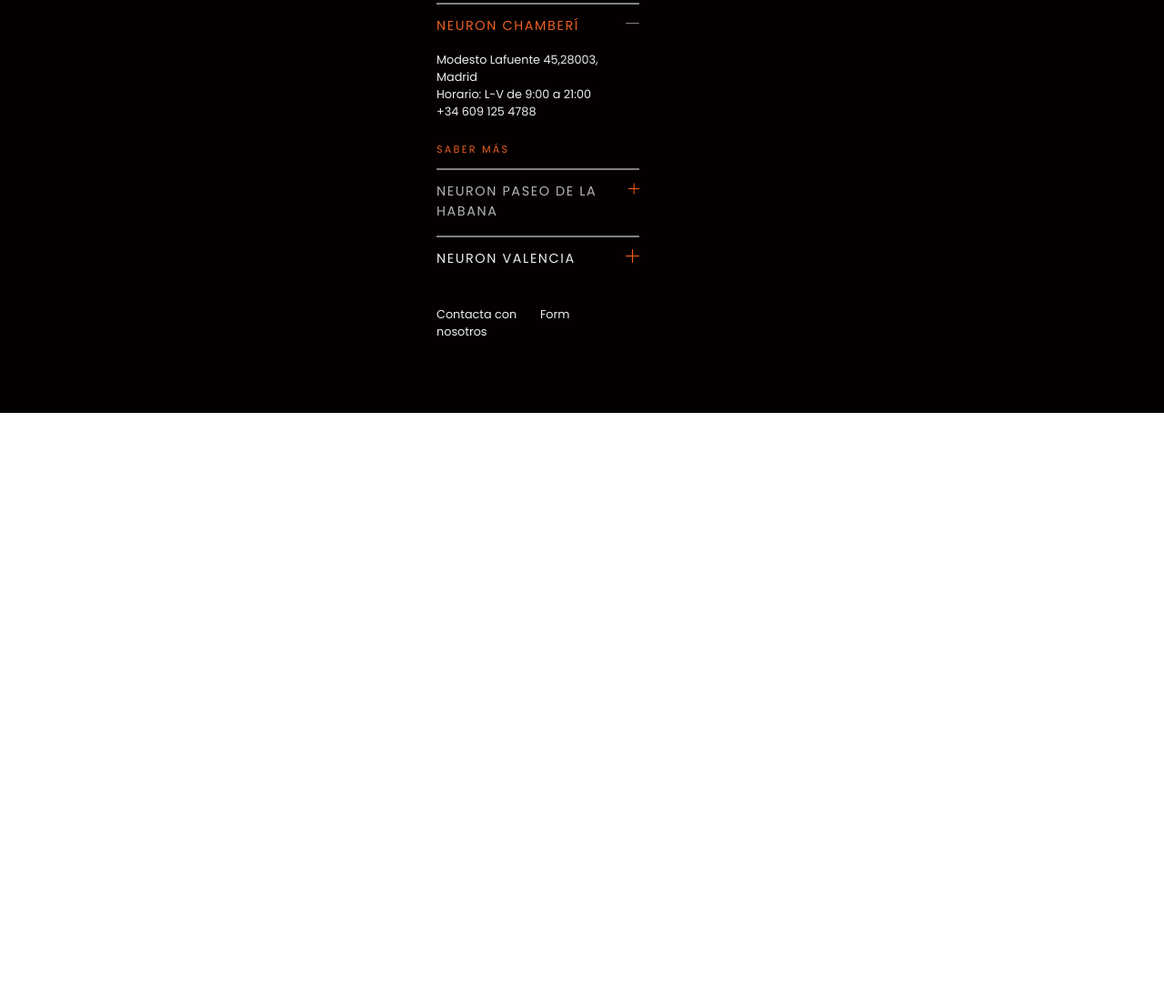
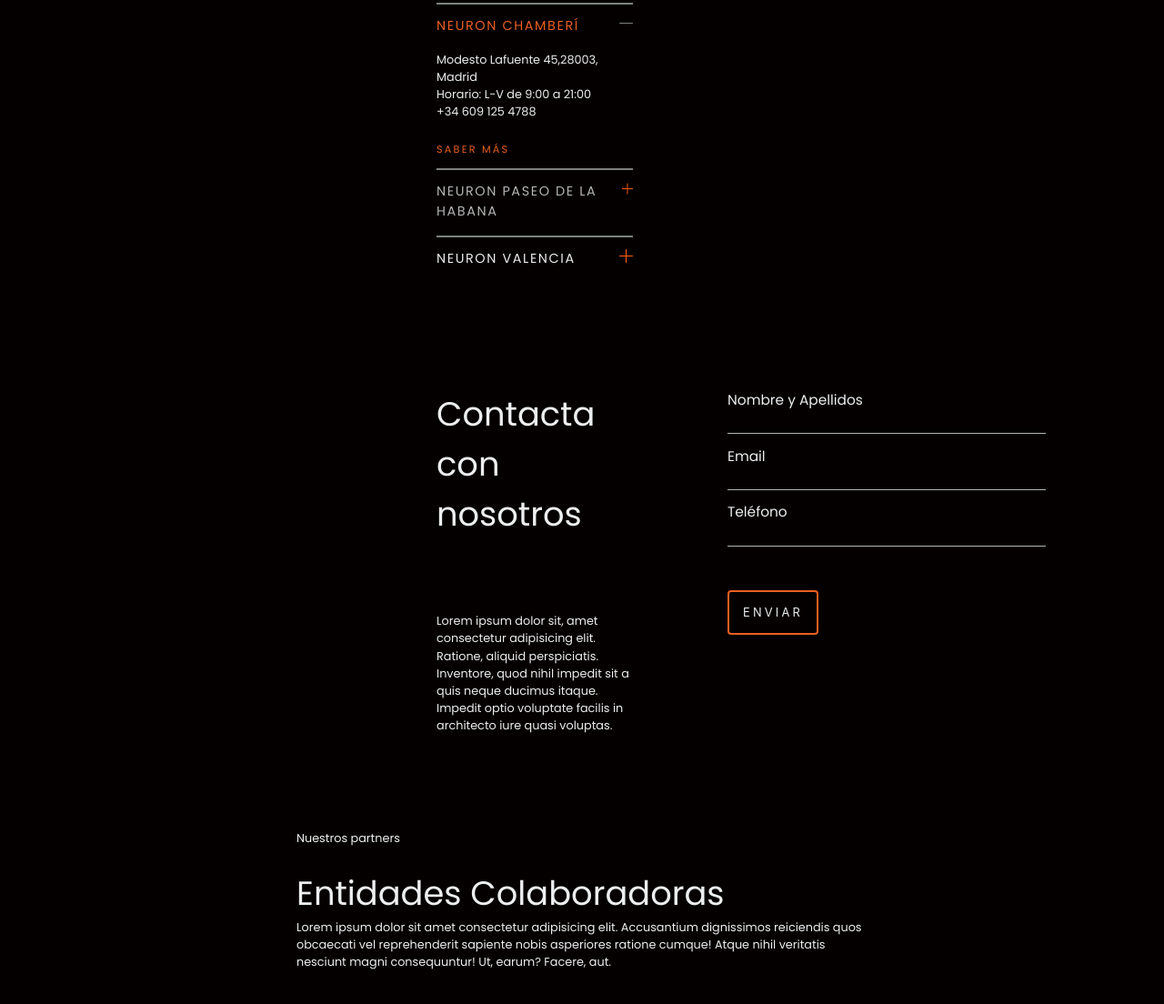
Before and after one commit to xhandram/newneuron, a website: page index.html in a window 1280 px wide. Shown: the part 8103-9207 px from the top of the page at 91% size. Before the commit the page ends 8573 px from the top, so only its background shows below. Drawn offline with Linux system fonts and the light colour scheme.

Commit message:
CONTACT END

```diff
--- a/css/sass/components/_buttons.scss
+++ b/css/sass/components/_buttons.scss
@@ -1,4 +1,7 @@
 //This file you will create your style for buttons inside of the project
+.btn {
+    cursor: pointer;
+}
 .line-btn{
     padding: 15px;
     background: none;
--- /dev/null
+++ b/css/sass/components/_form.scss
@@ -0,0 +1,11 @@
+.label {
+    color: $text-white;
+    font-weight: 300;
+    font-size: 1.2em;
+}
+input {
+    border: 0;
+    background-color: transparent;
+    border-bottom: 1px solid $grey-light;
+    min-width: 350px;
+}
--- a/css/sass/main.scss
+++ b/css/sass/main.scss
@@ -11,4 +11,5 @@
 @import "components/buttons";
 @import "components/service";
 @import "components/glider";
+@import "components/form";
 @import "pages/home";
--- a/css/sass/pages/_home.scss
+++ b/css/sass/pages/_home.scss
@@ -178,6 +178,7 @@
   padding-top: 8rem;
 
   .contact {
+    width: 100%;
     h2 {
       margin-bottom: 5rem;
     }
@@ -236,8 +237,13 @@
       fill: grey;
     }
   }
-  .contact__info {
+  .contact__info, .contact__text {
     max-width: 30%;
     margin-right:10%;
+
   }
+  #form-subsection {
+    margin-top: 5rem;
+  }
+
 }
--- a/index.html
+++ b/index.html
@@ -31,7 +31,7 @@
 
     <div class="video-container">
         <section id="hero-section" class="row">
-            <h1>Juntos hasta el máximo potencial de <span class="destacar">tu recuperación</span></h1>
+            <h1>Juntos hasta el <br> máximo potencial de <br> <span class="destacar">tu recuperación</span></h1>
             <p> Lorem ipsum dolor sit amet consectetur adipisicing elit. Quo ad ducimus, explicabo veniam pariatur modi rem culpa et fuga asperiores deleniti in reprehenderit praesentium minima dicta magnam distinctio velit qui.</p>
             <p class="decorative-line-1 uppercase"> Scroll para explorar</p>
         </section>
@@ -44,7 +44,7 @@
         <div class="card-black">
             <h2>Bienvenidos a un nuevo concepto de rehabilitación</h2>
             <p>Lorem ipsum dolor sit amet consectetur adipisicing elit. Tempore, cupiditate nesciunt harum minima aut quas ad ipsum doloribus voluptas necessitatibus tempora nihil fugit dignissimos asperiores repellat illo aspernatur! Dolores, modi.</p>
-            <button class="line-btn">Nuestro método</button>
+            <button class="btn line-btn">Nuestro método</button>
         </div>
         </section>
         <!-- SERVICES SECTION-->
@@ -104,7 +104,7 @@
         <div id="lgv">
             <h3>Neurología</h3>
             <p>Lorem ipsum dolor, sit amet consectetur adipisicing elit. Magni eos iusto quae beatae vitae aliquam incidunt nesciunt. </p>
-            <button class="solid-btn ">Saber más</button>
+            <button class="btn solid-btn ">Saber más</button>
         </div>
         <div id="m1"></div>
         <div id="m2"></div>
@@ -122,7 +122,7 @@
                     <h2>La tecnología <br/>y la <span class="destacar">robótica</span> más avanzada <br/>para tu recuperación</h2>
                     <h3 id="robot-name">Omego Plus</h3>
                     <p id="robot-desc">Lorem ipsum dolor sit, amet consectetur adipisicing elit. Accusantium tempora, perferendis quas officia, earum maiores rem temporibus a ducimus consequuntur, deserunt dolore necessitatibus voluptas repellendus neque commodi error quo. Voluptate.</p>
-                    <button class="line-btn">Saber más</button>
+                    <button class="btn line-btn">Saber más</button>
                 </div>
                 <div class="glider__robot">
                     <div class="glider__robot__title decorative-line-3">Omego Plus</div>
@@ -182,11 +182,11 @@
                 <a href="#">Leer más</a>
             </div>
             </div>
-            <button class="line-btn mt-8 is-vcentered destacar">Más historias</button>
+            <button class=" btn line-btn mt-8 is-vcentered destacar">Más historias</button>
 
     </section>
     <!--CONTACT SECTION-->
-    <section id="contact-section" class="row ">
+    <section id="contact-section" >
         <div class="contact columns">
             <div class="contact__info column">
                 <h2>Nuestros  <span class="destacar">centros</span> <br/>de rehabilitación</h2>
@@ -234,13 +234,42 @@
             </div>
         </div>
 
-        <div class="contact columns">
-            <div class="column">Contacta con nosotros</div>
-            <div class="column">Form</div>
+        <div id="form-subsection" class="contact columns">
+            <div class="column contact__text">
+                <h2>Contacta <br>con nosotros</h2>
+                <p>Lorem ipsum dolor sit, amet consectetur adipisicing elit. Ratione, aliquid perspiciatis. Inventore, quod nihil impedit sit a quis neque ducimus itaque. Impedit optio voluptate facilis in architecto iure quasi voluptas.</p>
+            </div>
+            <div class="column">
+                <form action="">
+                    <div class="field">
+                        <label for="nombre" class="label">Nombre y Apellidos</label>
+                        <input id="nombre" type="text">
+                    </div>
+                    <div class="field">
+                        <label for="nombre" class="label">Email</label>
+                        <input id="nombre" type="phone">
+                    </div>
+                    <div class="field">
+                        <label for="nombre" class="label">Teléfono</label>
+                        <input id="nombre" type="text">
+                    </div>
+                    <button type="submit" class="btn line-btn mt-6">Enviar</button>
+                </form>
+            </div>
+        </div>
 
+    </section>
+<!-- NUESTROS PATNERS SECTION-->
+<section>
+    <div class="columns">
+        <div class="column is-half is-offset-one-quarter">
+            <p>Nuestros partners</p>
+            <h2>Entidades Colaboradoras</h2>
+            <p> Lorem ipsum dolor sit amet consectetur adipisicing elit. Accusantium dignissimos reiciendis quos obcaecati vel reprehenderit sapiente nobis asperiores ratione cumque! Atque nihil veritatis nesciunt magni consequuntur! Ut, earum? Facere, aut.
         </div>
-    </section>
 
+    </div>
+</section>
 </body>
 
 <script src="js/script.js"></script>
```
Also changed, not shown: css/style.css.
